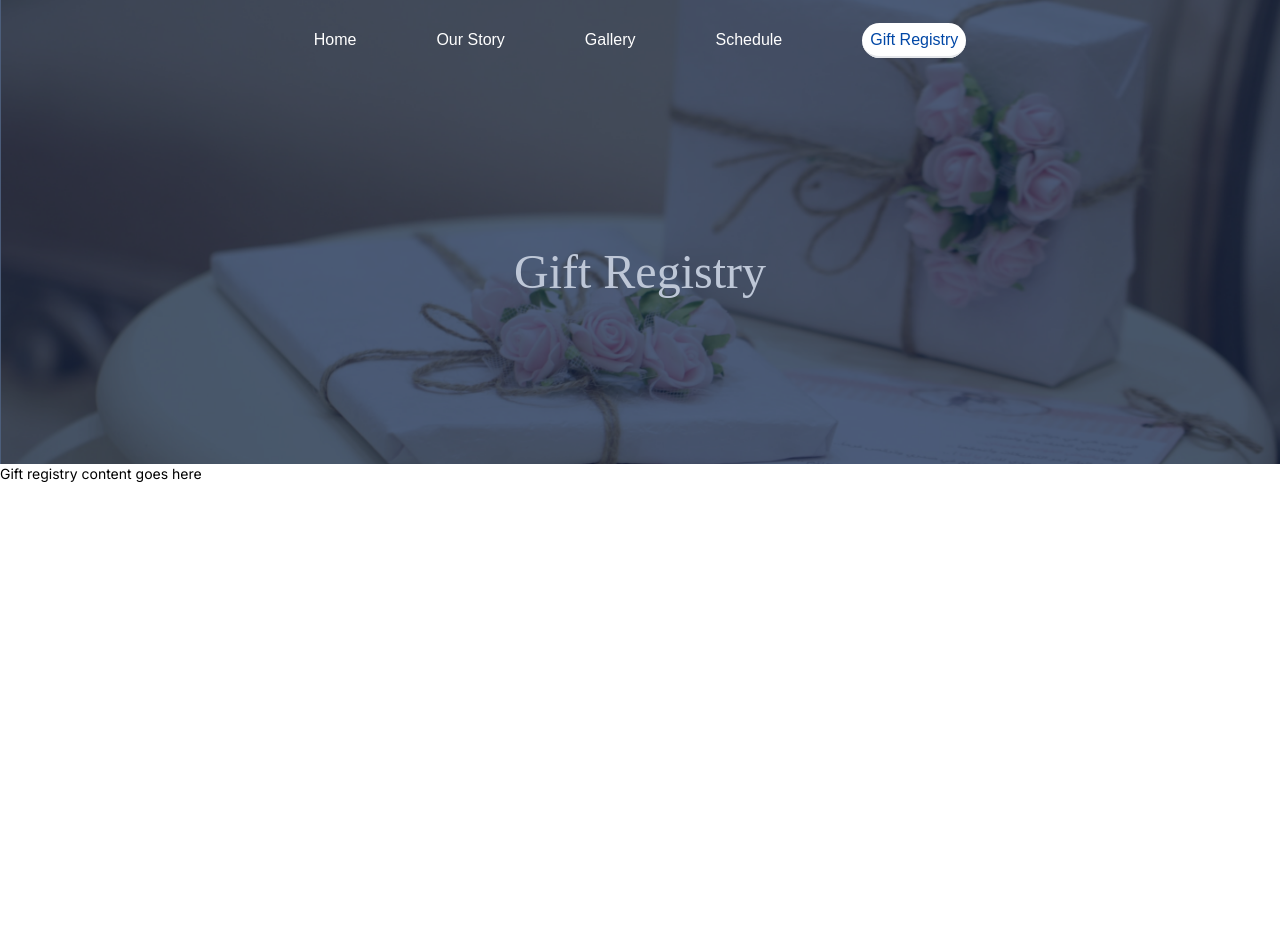
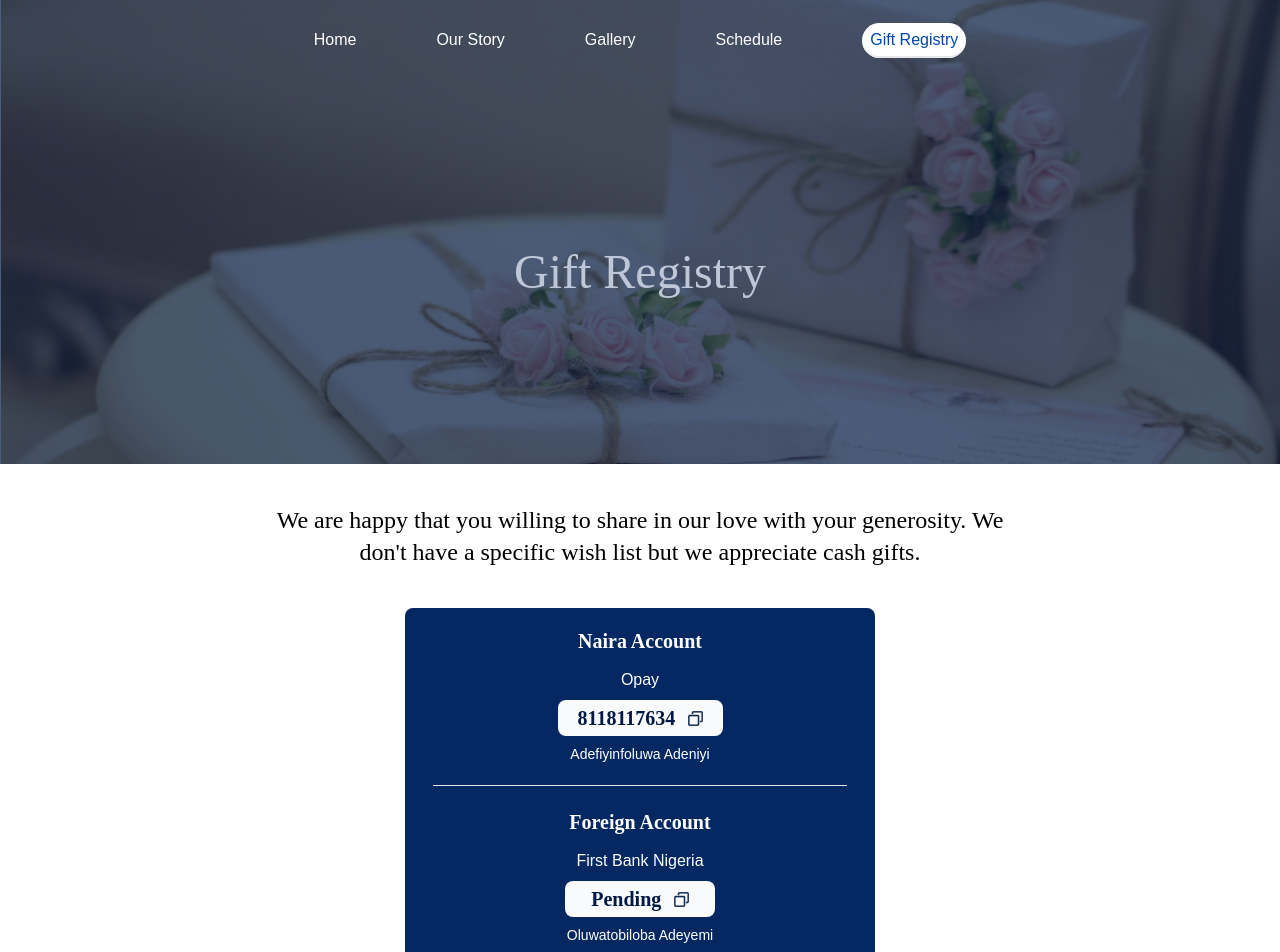
Before and after one commit to lumie31/wedding-website, a Next.js app: page /gift-registry in a window 1280 px wide. Shown: the top 952 px of the page. Before the commit the page ends 800 px from the top, so only its background shows below. Built offline with nearby package versions, Linux system fonts and the light colour scheme.

Commit message:
Modify gift registry component

```diff
--- a/app/gift-registry/page.tsx
+++ b/app/gift-registry/page.tsx
@@ -1,5 +1,9 @@
+'use client';
+
 import Header from '@/components/Header';
-import React from 'react';
+import Footer from '@/components/Footer';
+import copy from '@/public/images/copy.png';
+import Image from 'next/image';
 
 export default function GiftRegistry() {
   return (
@@ -7,7 +11,35 @@ export default function GiftRegistry() {
       <Header backgroundImg='bg-gift'>
         <h1 className='text-center'>Gift Registry</h1>
       </Header>
-      <p className='text-black'>Gift registry content goes here</p>
+      <section className='h-[500px] flex flex-col justify-center mx-4 items-center text-black sm:mt-5'>
+        <h5 className='text-xl font-serif my-5 text-center sm:text-2xl sm:w-3/5'>
+          We are happy that you willing to share in our love with your
+          generosity. We don&#39;t have a specific wish list but we appreciate
+          cash gifts.
+        </h5>
+        <div className='flex flex-col justify-around h-96 w-full rounded-lg bg-[#052862] py-3 px-7 my-5 mx-5 text-center font-sans sm:w-[470px] text-white'>
+          <h6 className='font-serif font-semibold text-xl'>Naira Account</h6>
+          <div className='flex flex-col items-center'>
+            <h5 className=''>Opay</h5>
+            <button className='rounded-lg bg-slate-50 text-[#001944] px-5 py-1 my-2 w-[165px] font-serif font-bold flex justify-between items-center text-xl'>
+              8118117634
+              <Image src={copy} alt='copy' width={15} height={15} />
+            </button>
+            <p className='font-light'>Adefiyinfoluwa Adeniyi</p>
+          </div>
+          <hr className='my-4 sm:my-2' />
+          <h6 className='font-serif font-semibold text-xl'>Foreign Account</h6>
+          <div className='flex flex-col items-center'>
+            <h5 className=''>First Bank Nigeria</h5>
+            <button className='rounded-lg bg-slate-50 text-[#001944] px-5 py-1 my-2 w-[150px] font-serif font-bold flex justify-around items-center text-xl'>
+              Pending
+              <Image src={copy} alt='copy' width={15} height={15} />
+            </button>
+            <p className='font-light'>Oluwatobiloba Adeyemi</p>
+          </div>
+        </div>
+      </section>
+      <Footer />
     </div>
   );
 }
```
